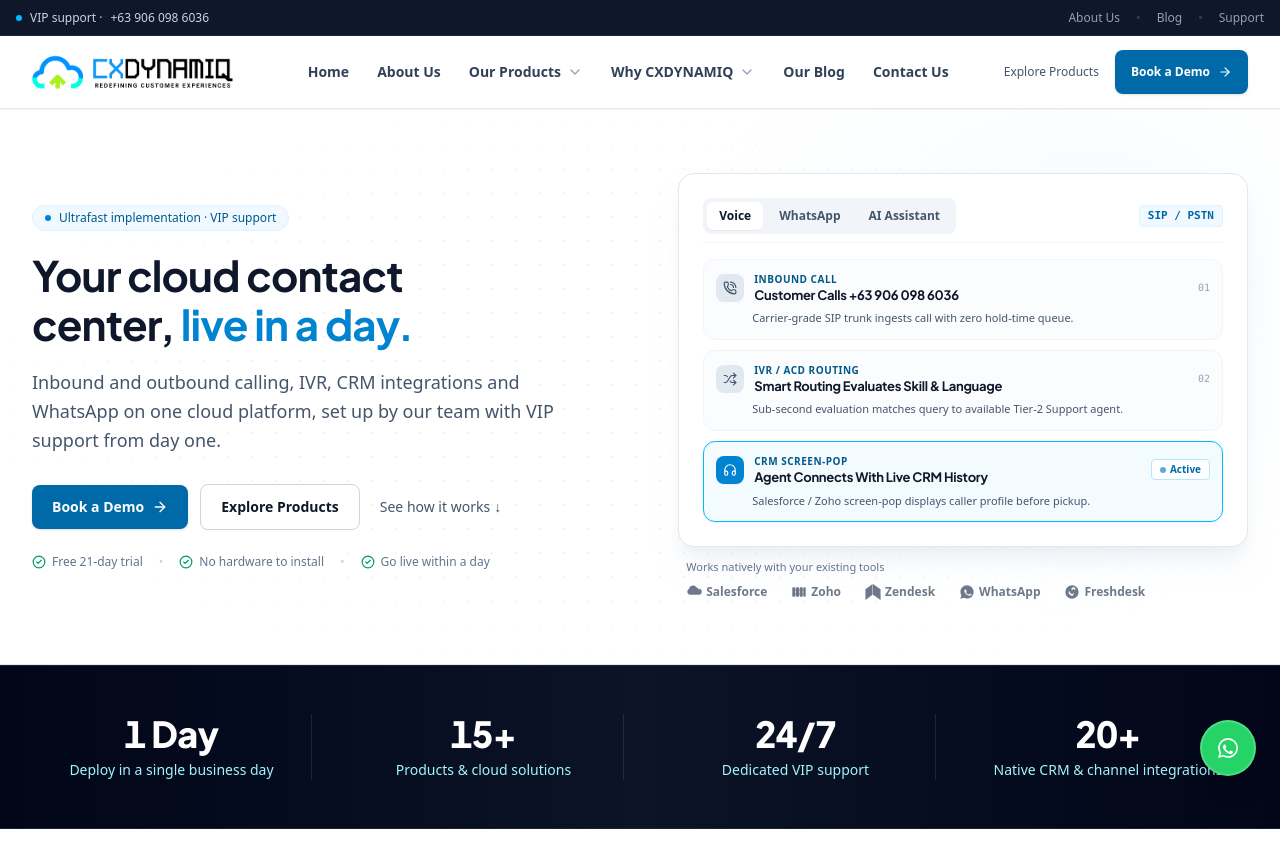
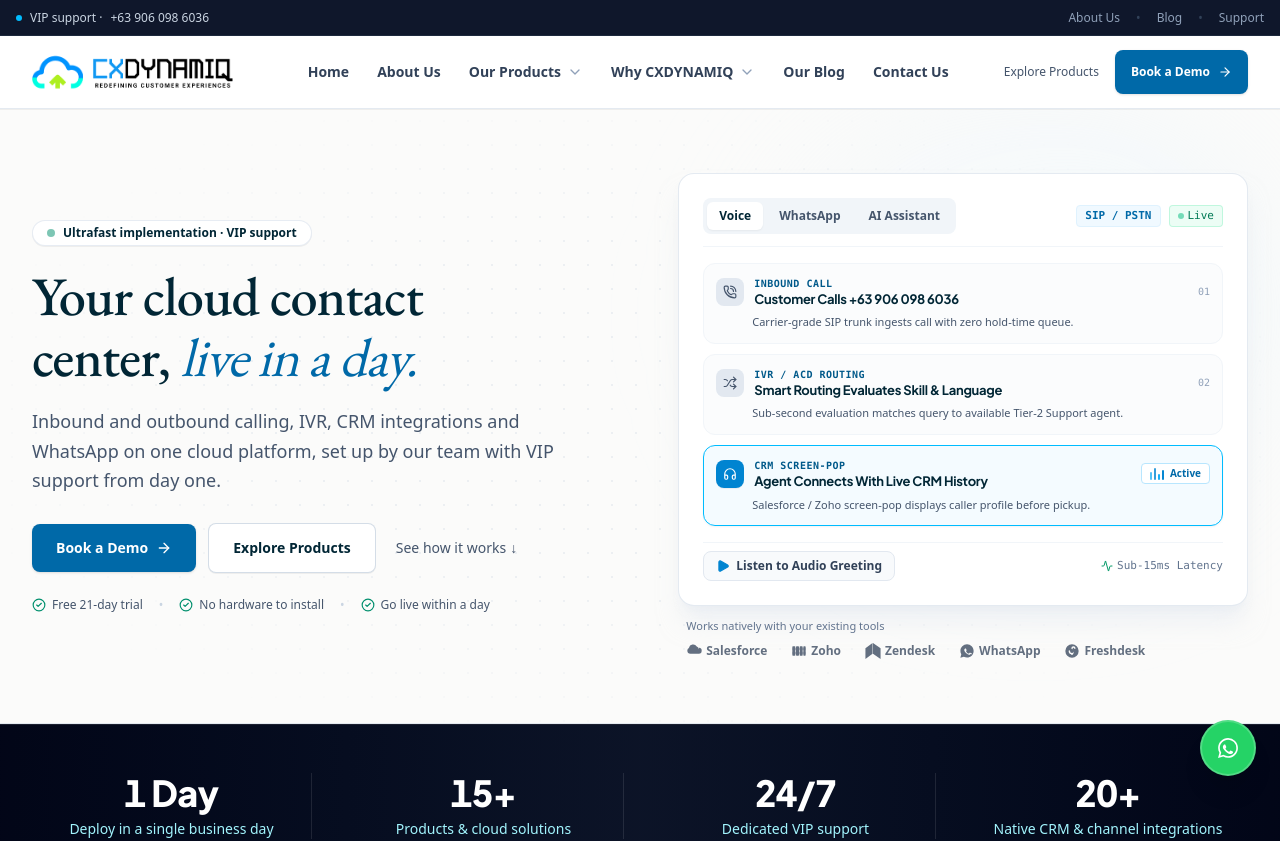
Before and after one commit to kamaralamkhan/cxdynamic, a Next.js app: page / in a window 1280 px wide. Shown: the top 841 px of the page. Built offline with nearby package versions, Linux system fonts and the light colour scheme; no server answers.

Commit message:
feat(design): Aircall-inspired Garamond serif typography, fluid scaling, warm paper palette, and Dialpad interactive audio telemetry

```diff
--- a/src/app/globals.css
+++ b/src/app/globals.css
@@ -9,6 +9,9 @@
   --brand-cyan-hover: #0582b6;
   --brand-emerald: #10b981;
   --brand-emerald-hover: #34d399;
+  --bg-paper: #f7f6f0;
+  --color-cobalt: #012635;
+  --color-forest: #216358;
 }
 
 @theme inline {
@@ -16,6 +19,42 @@
   --color-foreground: var(--foreground);
   --font-display: var(--font-jakarta), system-ui, -apple-system, sans-serif;
   --font-body: var(--font-inter), system-ui, -apple-system, sans-serif;
+  --font-serif: var(--font-serif), "EB Garamond", Garamond, Georgia, serif;
+}
+
+/* Fluid Typography Strategy (Aircall & Enterprise SaaS Spec) */
+.heading-fluid-hero {
+  font-size: clamp(2.1rem, 2.5vw + 1.4rem, 3.8rem);
+  line-height: 1.12;
+  letter-spacing: -0.02em;
+}
+
+.heading-fluid-section {
+  font-size: clamp(1.85rem, 2.2vw + 1.1rem, 2.9rem);
+  line-height: 1.15;
+  letter-spacing: -0.015em;
+}
+
+/* Editorial Serif & Sans High-Contrast Pairing */
+.font-serif-heading {
+  font-family: var(--font-serif), "EB Garamond", Garamond, Georgia, serif;
+  font-weight: 500;
+  letter-spacing: -0.015em;
+}
+
+/* Aircall Glassmorphism & Surface Tokens */
+.glass-overlay {
+  background: linear-gradient(129deg, rgba(255, 255, 255, 0.75) 0%, rgba(255, 255, 255, 0.45) 100%);
+  backdrop-filter: blur(8px);
+  border: 1px solid rgba(255, 255, 255, 0.6);
+}
+
+.bg-warm-paper {
+  background-color: #f7f6f0;
+}
+
+.bg-cobalt-dark {
+  background-color: #012635;
 }
 
 body {
--- a/src/components/CalmHero.tsx
+++ b/src/components/CalmHero.tsx
@@ -11,7 +11,12 @@ import {
   Shuffle,
   Headphones,
   Sparkles,
-  Zap
+  Zap,
+  Volume2,
+  VolumeX,
+  Play,
+  Pause,
+  Activity
 } from "lucide-react";
 import NetworkBackground from "@/components/NetworkBackground";
 import {
@@ -124,6 +129,7 @@ export default function CalmHero({ onOpenDemo }: CalmHeroProps) {
   const [activeTab, setActiveTab] = useState<TabType>("voice");
   const [activeStep, setActiveStep] = useState(0);
   const [isPaused, setIsPaused] = useState(false);
+  const [isPlayingAudio, setIsPlayingAudio] = useState(false);
 
   // Auto-advance the 3 steps every 3.2 seconds (pauses when hovered)
   useEffect(() => {
@@ -134,12 +140,39 @@ export default function CalmHero({ onOpenDemo }: CalmHeroProps) {
     return () => clearInterval(timer);
   }, [isPaused, activeTab]);
 
+  // Interactive voice sample trigger
+  const handleToggleVoicePreview = () => {
+    if (typeof window === "undefined") return;
+
+    if (isPlayingAudio) {
+      if ("speechSynthesis" in window) {
+        window.speechSynthesis.cancel();
+      }
+      setIsPlayingAudio(false);
+    } else {
+      setIsPlayingAudio(true);
+      if ("speechSynthesis" in window) {
+        const text = activeTab === "ai"
+          ? "Hello, thank you for calling CXDYNAMIQ. I'm your AI virtual assistant. How can I help you today?"
+          : "Thank you for calling CXDYNAMIQ customer care. Connecting you with our enterprise specialist now.";
+        const utterance = new SpeechSynthesisUtterance(text);
+        utterance.rate = 1.0;
+        utterance.pitch = 1.0;
+        utterance.onend = () => setIsPlayingAudio(false);
+        utterance.onerror = () => setIsPlayingAudio(false);
+        window.speechSynthesis.speak(utterance);
+      } else {
+        setTimeout(() => setIsPlayingAudio(false), 4000);
+      }
+    }
+  };
+
   const currentFlow = FLOW_DATA[activeTab];
 
   return (
     <section
       id="home"
-      className="relative isolate overflow-x-clip bg-white border-b border-slate-200 pt-10 pb-12 sm:pt-14 sm:pb-16 lg:pt-16 lg:pb-16"
+      className="relative isolate overflow-x-clip bg-[#fbfbfa] border-b border-slate-200/90 pt-10 pb-12 sm:pt-14 sm:pb-16 lg:pt-16 lg:pb-16"
     >
       {/* Subtle Dot Grid Background */}
       <NetworkBackground />
@@ -158,28 +191,28 @@ export default function CalmHero({ onOpenDemo }: CalmHeroProps) {
           {/* Left Column: Authoritative Copy & Verified Promise */}
           <div className="space-y-5 text-left">
 
-            {/* 1. Eyebrow Pill (No SLA) */}
-            <div className="inline-flex items-center gap-2 px-3 py-1 rounded-full bg-sky-50 border border-sky-100 text-xs font-medium text-sky-800">
-              <span className="w-1.5 h-1.5 rounded-full bg-sky-600" />
+            {/* 1. Eyebrow Pill */}
+            <div className="inline-flex items-center gap-2 px-3.5 py-1 rounded-full bg-white border border-slate-200/80 shadow-2xs text-xs font-semibold text-[#012635]">
+              <span className="w-2 h-2 rounded-full bg-[#008f6d] animate-pulse" />
               <span>Ultrafast implementation · VIP support</span>
             </div>
 
-            {/* 2. H1 Headline (Weight 700, max 2 lines at 1280px) */}
-            <h1 className="text-3xl sm:text-4xl lg:text-[42px] font-bold tracking-tight text-slate-900 leading-[1.15]">
+            {/* 2. H1 Headline (Aircall Garamond Serif Fluid Scaling) */}
+            <h1 className="heading-fluid-hero font-serif-heading text-[#012635] tracking-tight font-bold">
               Your cloud contact center,{" "}
-              <span className="text-sky-600">live in a day.</span>
+              <span className="italic font-normal text-sky-700">live in a day.</span>
             </h1>
 
             {/* 3. Sub-headline (Calm & specific) */}
-            <p className="text-base sm:text-lg text-slate-600 leading-relaxed max-w-xl">
+            <p className="text-base sm:text-lg text-slate-600 leading-relaxed max-w-xl font-normal">
               Inbound and outbound calling, IVR, CRM integrations and WhatsApp on one cloud platform, set up by our team with VIP support from day one.
             </p>
 
-            {/* 4. Action CTAs (Primary Brand Blue, Crisp Secondary, Subtle Link) */}
+            {/* 4. Action CTAs */}
             <div className="flex flex-col sm:flex-row items-stretch sm:items-center gap-3 pt-2">
               <button
                 onClick={onOpenDemo}
-                className="btn-tactile inline-flex items-center justify-center gap-2 px-5 py-3 rounded-lg text-sm font-semibold bg-sky-700 text-white hover:bg-sky-800 shadow-sm transition-colors cursor-pointer"
+                className="btn-tactile inline-flex items-center justify-center gap-2 px-6 py-3.5 rounded-lg text-sm font-semibold bg-sky-700 text-white hover:bg-sky-800 shadow-sm transition-all cursor-pointer"
               >
                 <span>Book a Demo</span>
                 <ArrowRight className="w-4 h-4" />
@@ -187,50 +220,50 @@ export default function CalmHero({ onOpenDemo }: CalmHeroProps) {
 
               <Link
                 href="/products"
-                className="btn-tactile inline-flex items-center justify-center gap-2 px-5 py-3 rounded-lg text-sm font-semibold bg-white text-slate-900 border border-slate-300 hover:bg-slate-50 hover:border-slate-400 transition-colors"
+                className="btn-tactile inline-flex items-center justify-center gap-2 px-6 py-3.5 rounded-lg text-sm font-semibold bg-white text-[#012635] border border-slate-300/80 hover:bg-slate-50 hover:border-slate-400 transition-all shadow-2xs"
               >
                 <span>Explore Products</span>
               </Link>
 
               <a
                 href="#how-it-works"
-                className="inline-flex items-center justify-center sm:justify-start gap-1 text-sm text-slate-600 hover:text-slate-900 underline-offset-4 hover:underline py-2 sm:px-2 transition-colors"
+                className="inline-flex items-center justify-center sm:justify-start gap-1 text-sm font-medium text-slate-600 hover:text-slate-900 underline-offset-4 hover:underline py-2 sm:px-2 transition-colors"
               >
                 <span>See how it works</span>
                 <span aria-hidden="true">↓</span>
               </a>
             </div>
 
-            {/* 5. Micro-line Under CTAs (Emerald checkmarks for verified guarantees) */}
-            <div className="flex items-center gap-4 text-xs text-slate-500 flex-wrap pt-1">
+            {/* 5. Micro-line Under CTAs */}
+            <div className="flex items-center gap-4 text-xs text-slate-600 flex-wrap pt-1">
               <span className="flex items-center gap-1.5 font-medium">
-                <CheckCircle2 className="w-3.5 h-3.5 text-emerald-600 shrink-0" />
+                <CheckCircle2 className="w-3.5 h-3.5 text-[#008f6d] shrink-0" />
                 Free 21-day trial
               </span>
               <span className="text-slate-300 hidden sm:inline">•</span>
               <span className="flex items-center gap-1.5 font-medium">
-                <CheckCircle2 className="w-3.5 h-3.5 text-emerald-600 shrink-0" />
+                <CheckCircle2 className="w-3.5 h-3.5 text-[#008f6d] shrink-0" />
                 No hardware to install
               </span>
               <span className="text-slate-300 hidden sm:inline">•</span>
               <span className="flex items-center gap-1.5 font-medium">
-                <CheckCircle2 className="w-3.5 h-3.5 text-emerald-600 shrink-0" />
+                <CheckCircle2 className="w-3.5 h-3.5 text-[#008f6d] shrink-0" />
                 Go live within a day
               </span>
             </div>
 
           </div>
 
-          {/* Right Column: CallFlowCard (Compact Interactive 3-Step Real Flow) */}
+          {/* Right Column: CallFlowCard (Dialpad/Talkdesk Interactive Telemetry) */}
           <div
             className="w-full max-w-md mx-auto lg:max-w-none"
             onMouseEnter={() => setIsPaused(true)}
             onMouseLeave={() => setIsPaused(false)}
           >
-            <div className="rounded-2xl border border-slate-200 bg-white shadow-xl shadow-slate-200/50 p-5 sm:p-6 space-y-4">
+            <div className="rounded-2xl border border-slate-200/90 bg-white shadow-xl shadow-slate-200/50 p-5 sm:p-6 space-y-4">
 
-              {/* Header: Segmented Control Tabs */}
-              <div className="flex items-center justify-between pb-2 border-b border-slate-100">
+              {/* Header: Segmented Control Tabs + Live Indicator */}
+              <div className="flex items-center justify-between pb-3 border-b border-slate-100">
                 <div className="inline-flex p-1 bg-slate-100 rounded-lg text-xs font-semibold gap-1">
                   {(["voice", "whatsapp", "ai"] as TabType[]).map((tabKey) => {
                     const isCurrent = activeTab === tabKey;
@@ -243,7 +276,7 @@ export default function CalmHero({ onOpenDemo }: CalmHeroProps) {
                         }}
                         className={`px-3 py-1.5 rounded-md transition-all cursor-pointer capitalize text-xs ${
                           isCurrent
-                            ? "bg-white text-slate-900 shadow-2xs font-bold"
+                            ? "bg-white text-[#012635] shadow-xs font-bold"
                             : "text-slate-600 hover:text-slate-900 hover:bg-slate-200/50"
                         }`}
                       >
@@ -253,9 +286,15 @@ export default function CalmHero({ onOpenDemo }: CalmHeroProps) {
                   })}
                 </div>
 
-                <span className="text-[11px] font-mono text-sky-700 bg-sky-50 border border-sky-100 px-2 py-0.5 rounded font-semibold hidden sm:inline-block">
-                  {currentFlow.tag}
-                </span>
+                <div className="flex items-center gap-2">
+                  <span className="text-[11px] font-mono text-sky-700 bg-sky-50 border border-sky-100 px-2 py-0.5 rounded font-semibold hidden sm:inline-block">
+                    {currentFlow.tag}
+                  </span>
+                  <span className="inline-flex items-center gap-1 text-[11px] font-mono font-medium text-emerald-700 bg-emerald-50 border border-emerald-200/60 px-2 py-0.5 rounded">
+                    <span className="w-1.5 h-1.5 rounded-full bg-emerald-500 animate-pulse" />
+                    Live
+                  </span>
+                </div>
               </div>
 
               {/* Body: 3-Step Vertical Timeline */}
@@ -283,21 +322,27 @@ export default function CalmHero({ onOpenDemo }: CalmHeroProps) {
                             <Icon className="w-3.5 h-3.5" />
                           </div>
                           <div>
-                            <span className="text-[10px] font-bold uppercase tracking-wider text-sky-800 block">
+                            <span className="text-[10px] font-bold uppercase tracking-wider text-sky-800 block font-mono">
                               {step.badge}
                             </span>
-                            <h4 className="text-xs sm:text-[13px] font-bold text-slate-900 leading-tight">
+                            <h4 className="text-xs sm:text-[13px] font-bold text-[#012635] leading-tight">
                               {step.title}
                             </h4>
                           </div>
                         </div>
 
-                        {/* Status indicator */}
+                        {/* Status indicator / Live Frequency Bars */}
                         <div className="flex items-center gap-1.5 shrink-0 pl-2">
                           {isCurrent ? (
-                            <span className="inline-flex items-center gap-1 text-[10px] font-semibold text-sky-700 bg-white px-2 py-0.5 rounded border border-sky-200">
-                              <span className="w-1.5 h-1.5 rounded-full bg-sky-600 animate-pulse" />
-                              Active
+                            <span className="inline-flex items-center gap-1.5 text-[10px] font-semibold text-sky-700 bg-white px-2 py-0.5 rounded border border-sky-200">
+                              {/* Animated Waveform bars */}
+                              <span className="inline-flex items-end gap-0.5 h-3">
+                                <span className="w-0.5 bg-sky-500 rounded-full animate-pulse h-2" />
+                                <span className="w-0.5 bg-sky-600 rounded-full animate-pulse h-3 [animation-delay:150ms]" />
+                                <span className="w-0.5 bg-sky-500 rounded-full animate-pulse h-1.5 [animation-delay:300ms]" />
+                                <span className="w-0.5 bg-sky-600 rounded-full animate-pulse h-2.5 [animation-delay:450ms]" />
+                              </span>
+                              <span>Active</span>
                             </span>
                           ) : (
                             <span className="text-[10px] font-mono text-slate-400">
@@ -315,14 +360,44 @@ export default function CalmHero({ onOpenDemo }: CalmHeroProps) {
                 })}
               </div>
 
+              {/* Interactive Telemetry / Audio Trigger Bar (Talkdesk / Dialpad feel) */}
+              <div className="pt-2 border-t border-slate-100 flex items-center justify-between gap-2 text-xs">
+                <button
+                  type="button"
+                  onClick={handleToggleVoicePreview}
+                  className={`inline-flex items-center gap-1.5 px-3 py-1.5 rounded-lg border text-xs font-semibold transition-all cursor-pointer ${
+                    isPlayingAudio
+                      ? "bg-emerald-50 text-emerald-800 border-emerald-300 ring-2 ring-emerald-200/50"
+                      : "bg-slate-50 text-slate-700 border-slate-200 hover:bg-slate-100"
+                  }`}
+                >
+                  {isPlayingAudio ? (
+                    <>
+                      <Volume2 className="w-3.5 h-3.5 text-emerald-600 animate-bounce" />
+                      <span>Speaking Sample... (Stop)</span>
+                    </>
+                  ) : (
+                    <>
+                      <Play className="w-3.5 h-3.5 text-sky-600 fill-sky-600" />
+                      <span>Listen to Audio Greeting</span>
+                    </>
+                  )}
+                </button>
+
+                <div className="flex items-center gap-1 text-[11px] font-mono text-slate-500">
+                  <Activity className="w-3 h-3 text-emerald-600" />
+                  <span>Sub-15ms Latency</span>
+                </div>
+              </div>
+
             </div>
 
-            {/* Under Card: Caption + 5 Grayscale Integration Logos */}
+            {/* Under Card: Caption + Grayscale Integration Logos */}
             <div className="pt-3 px-2 space-y-2">
               <div className="text-[11px] font-medium text-slate-500 text-center sm:text-left">
                 Works natively with your existing tools
               </div>
-              <div className="flex items-center justify-center sm:justify-start gap-5 sm:gap-6 opacity-70 hover:opacity-100 transition-opacity">
+              <div className="flex items-center justify-center sm:justify-start gap-5 sm:gap-6 opacity-75 hover:opacity-100 transition-opacity">
                 <span className="flex items-center gap-1 text-xs font-semibold text-slate-700">
                   <SalesforceLogo className="w-4 h-4" />
                   <span className="hidden sm:inline">Salesforce</span>
```
Also changed, not shown: src/app/layout.tsx (+10 -2 lines), src/components/PlatformModesSection.tsx (+7 -7 lines), src/app/products/ProductsClientView.tsx (line endings or trailing spaces), src/app/products/page.tsx (line endings or trailing spaces), 1 other file (tests, documents, lock files or other folders).
